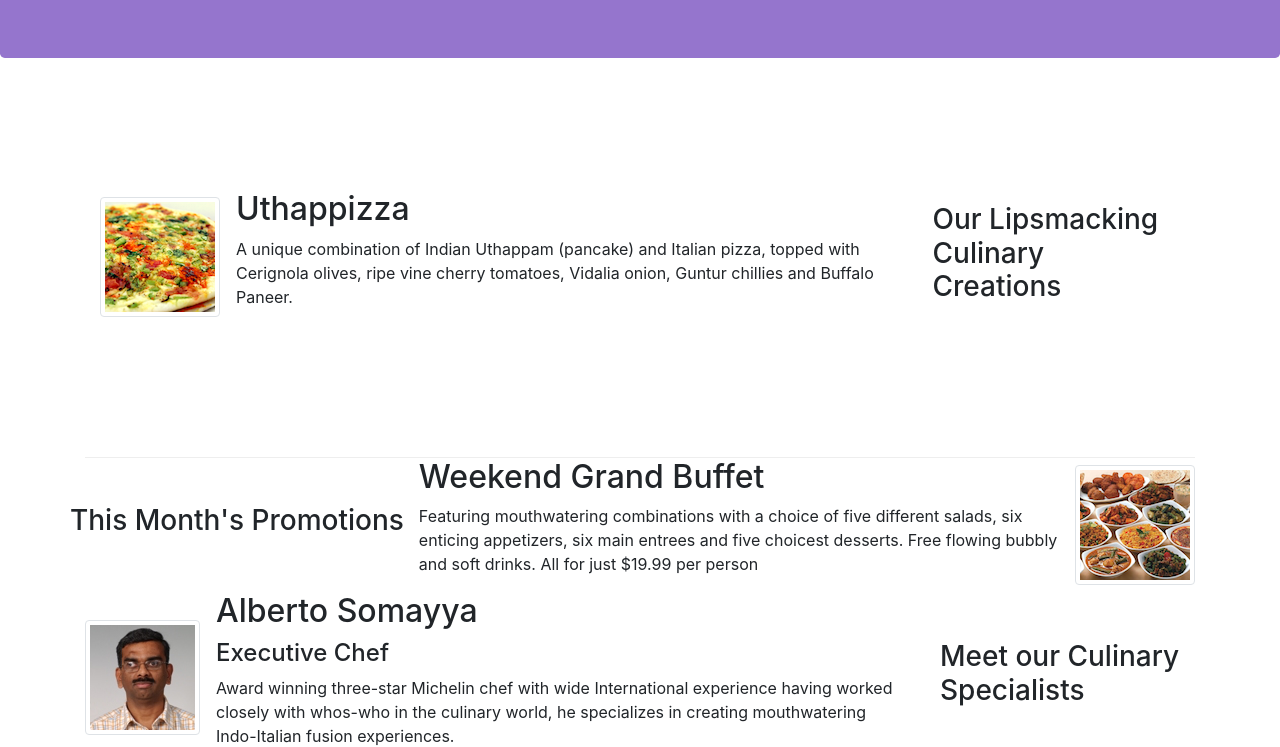
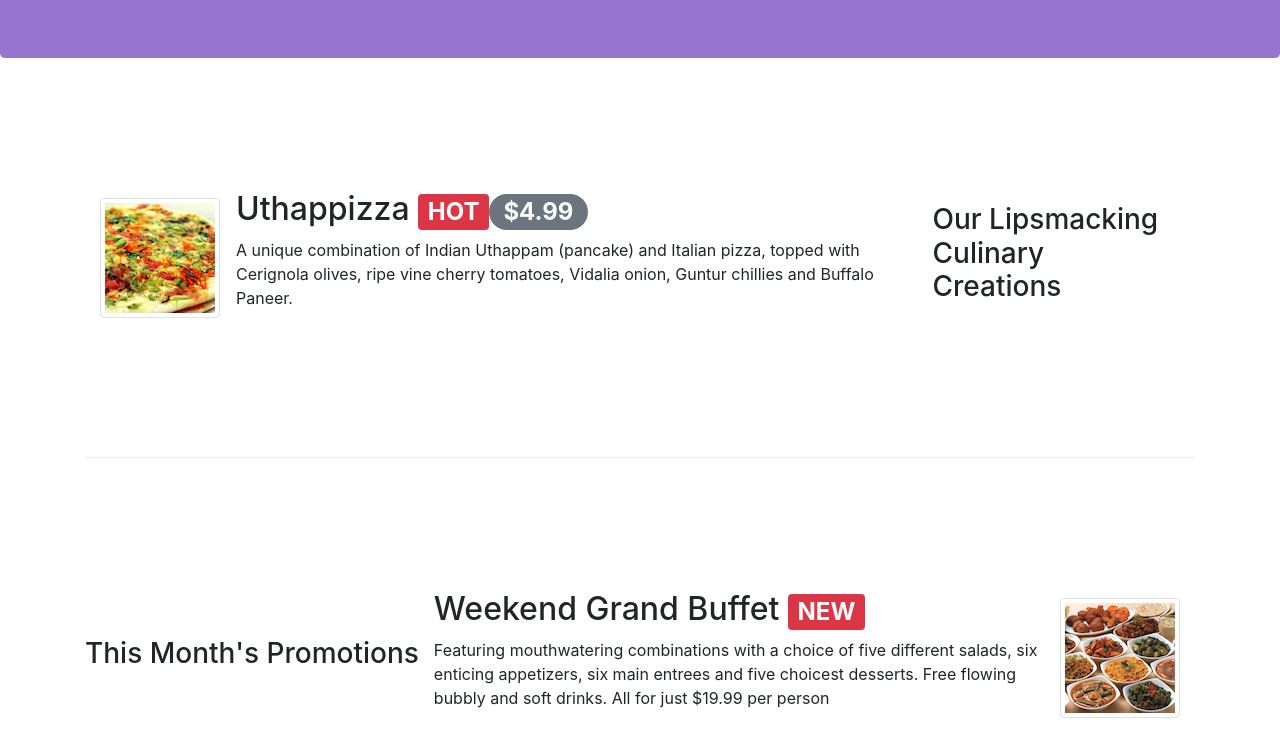
Before and after one commit to Samriddhi-dubey10/web_Restaurant, a website: page index.html in a window 1280 px wide. Shown: the part 226-973 px from the top of the page. Drawn offline with nearby package versions, Linux system fonts and the light colour scheme.

Commit message:
reservation form , button and badge added

```diff
--- a/index.html
+++ b/index.html
@@ -46,7 +46,7 @@
                 </div>
                 <div class = "col-12 col-sm-3 align-self-center">
 
-                    <a role="button" class="btn btn-lg btn-warning btn-block" href ="index.html">Reserve Table</a>
+                    <a role="button" class="btn btn-lg btn-warning btn-block " href="#reserving" >Reserve Table</a>
 
                    </div>
 
@@ -66,7 +66,7 @@
                     <img class="d-flex mr-3 img-thumbnail align-self-center"
                             src="img/uthappizza.png" alt="Uthappizza">
                     <div class="media-body">
-                        <h2 class="mt-0">Uthappizza</h2>
+                        <h2 class="mt-0">Uthappizza <span class="badge badge-danger">HOT</span><span class="badge badge-pill badge-secondary">$4.99</span></h2>
                         <p class="d-none d-sm-block">A unique combination of Indian Uthappam (pancake) and
                             Italian pizza, topped with Cerignola olives, ripe vine
                             cherry tomatoes, Vidalia onion, Guntur chillies and
@@ -79,14 +79,14 @@
         </div>
 
 
-        <div class="row align-items-center">
+        <div class="row row-content align-items-center">
             <div>
                 <h3>This Month's Promotions</h3>
             </div>
             <div class="col col-sm col-md">
                 <div class="media">
                     <div class="media-body">
-                        <h2 class="mt-0">Weekend Grand Buffet</h2>
+                        <h2 class="mt-0">Weekend Grand Buffet <span class="badge badge-danger">NEW</span></h2>
                       <p>Featuring mouthwatering combinations with a choice of five different salads, six enticing appetizers, six main entrees and five choicest desserts. Free flowing bubbly and soft drinks. All for just $19.99 per person </p>
 
                      </div>
@@ -97,7 +97,7 @@
             </div>
         </div>
 
-        <div class="row align-items-center">
+        <div class="row row-content align-items-center">
             <div class="col-12  order-sm-last col-md-3">
                 <h3>Meet our Culinary Specialists</h3>
             </div>
@@ -118,6 +118,10 @@
             </div>
         </div>
     </div>
+
+
+
+
     <div class="row row-content justify-content-center">
         <div class="col-sm-8">
            <div class="card" id="reserving">
@@ -173,6 +177,9 @@
           </div>
         </div>
     </div>
+
+
+
 </div>
 
 
```
